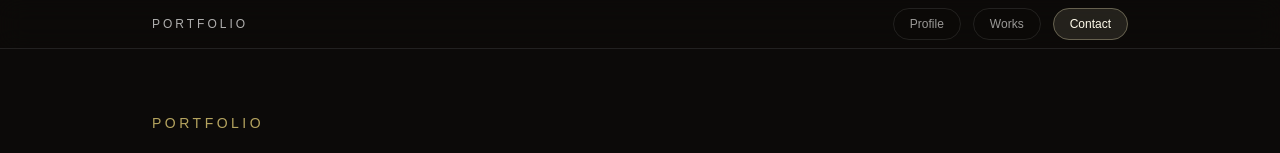
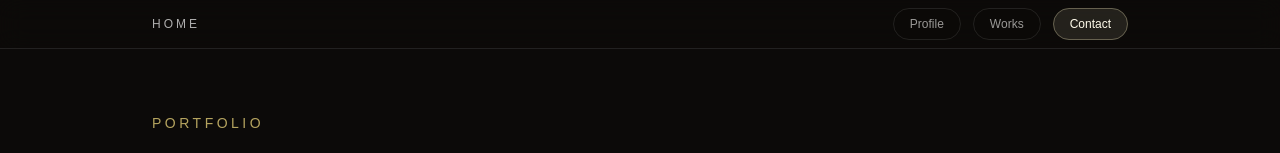
Before and after one commit to rikutota/my-portfolio, a Next.js app: page /contact in a window 1280 px wide. Shown: the top 153 px of the page. Built offline with nearby package versions, Linux system fonts and the light colour scheme.

Commit message:
修正: HomeリンクとHomeページ表示を修正

```diff
--- a/src/components/Header.tsx
+++ b/src/components/Header.tsx
@@ -19,7 +19,7 @@ export function Header() {
           href="/"
           className="text-xs font-medium uppercase tracking-[0.25em] text-stone-100/70 transition hover:text-amber-100"
         >
-          Portfolio
+          Home
         </Link>
 
         <nav aria-label="Main navigation">
```
